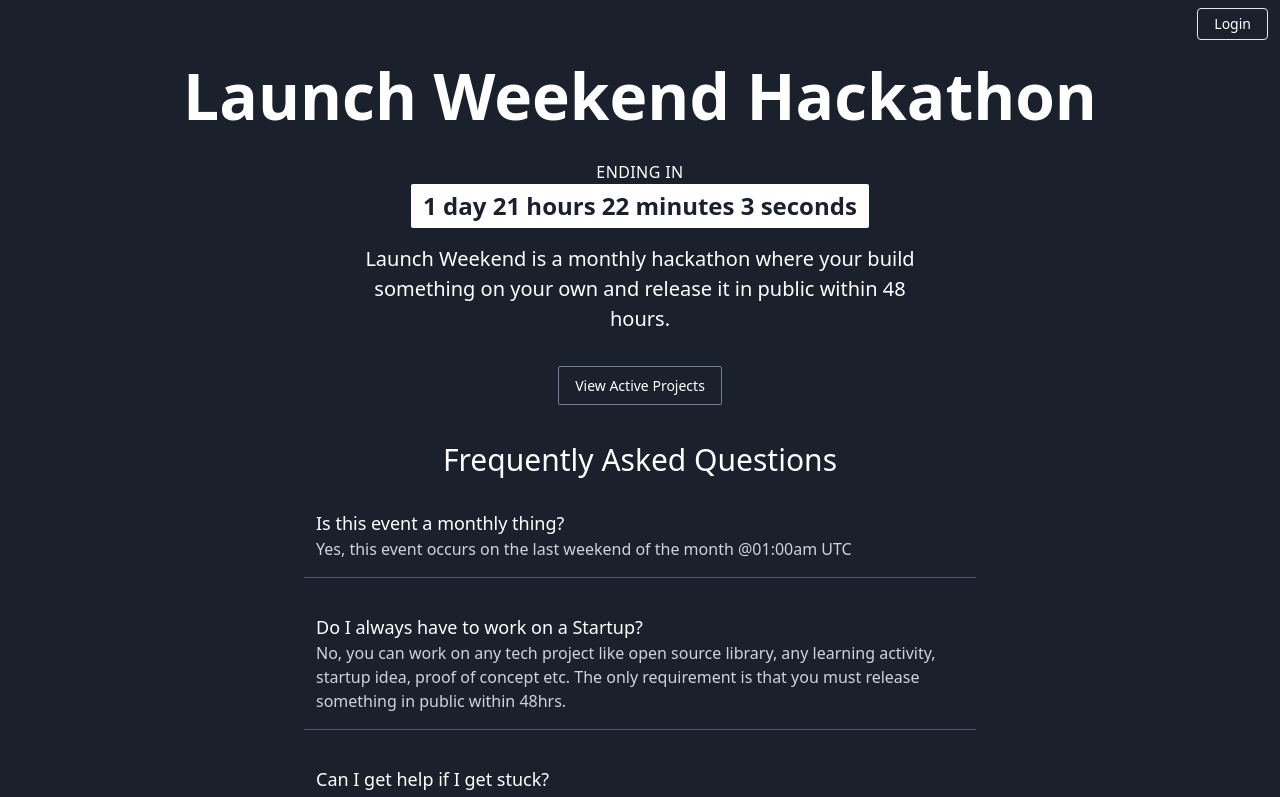
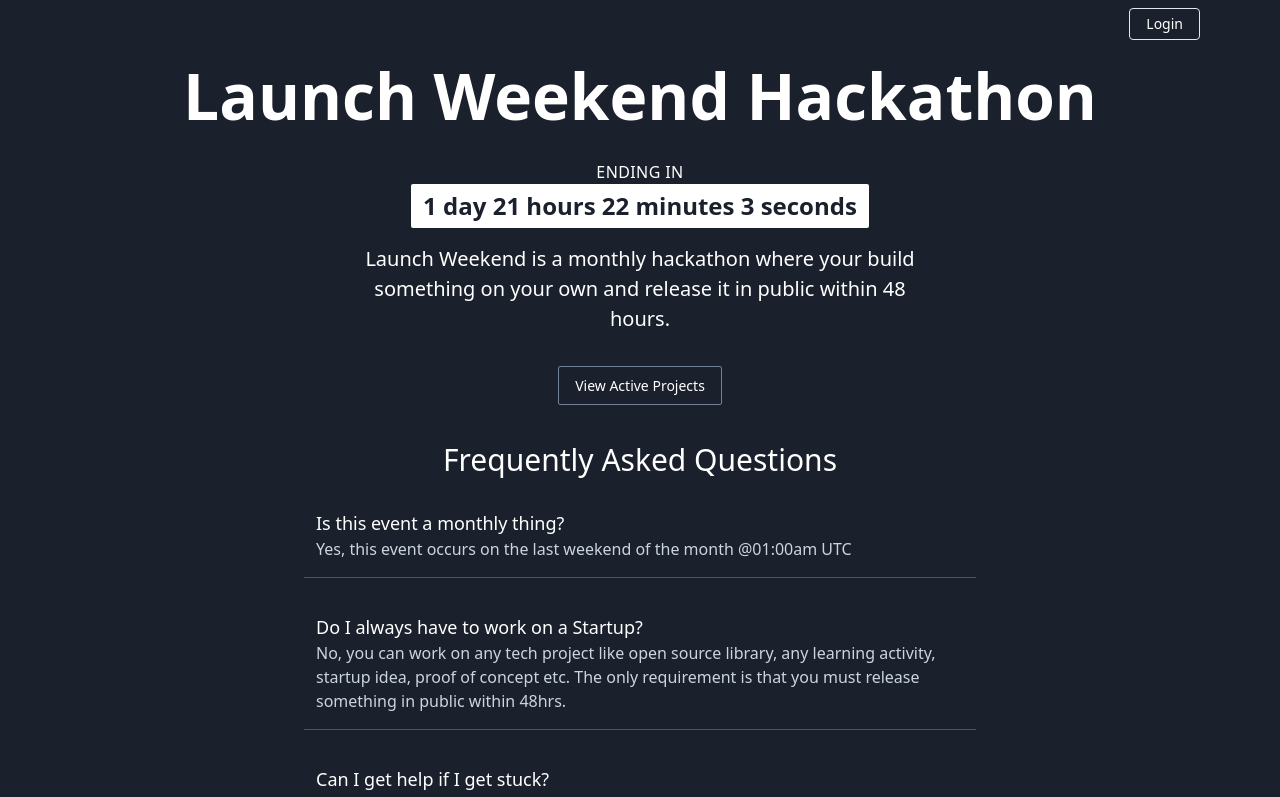
Before and after one commit to HelloKashif/launchweekend, a Next.js app: page / in a window 1280 px wide. Shown: the top 797 px of the page. Built offline with nearby package versions, Linux system fonts and the light colour scheme; no server answers; what @tailwindcss/ui would draw is missing.

Commit message:
fix hor scroll

```diff
--- a/components/header.js
+++ b/components/header.js
@@ -24,8 +24,7 @@ export default (props) => {
   };
 
   return (
-    <header className="w-full px-3 py-2">
-      <div className="flex items-center justify-end">
+    <header className="mx-auto max-w-6xl flex items-center justify-end px-4 py-2">
       {user ? (
         <div className="flex justify-end items-center">
           <h4 className="px-3 ">{user.displayName}</h4>
@@ -46,7 +45,6 @@ export default (props) => {
           </Link>
         </div>
       )}
-      </div>
     </header>
   );
 };
--- a/pages/_app.js
+++ b/pages/_app.js
@@ -4,7 +4,7 @@ import Header from "../components/header";
 
 function MyApp({ Component, pageProps }) {
   return (
-    <div className="bg-gray-900 text-white w-screen h-screen">
+    <div className="bg-gray-900 text-white w-full min-h-screen">
       <Header />
       <Component {...pageProps} />
     </div>
```
Lines whose indentation alone changed are shown as unchanged.
